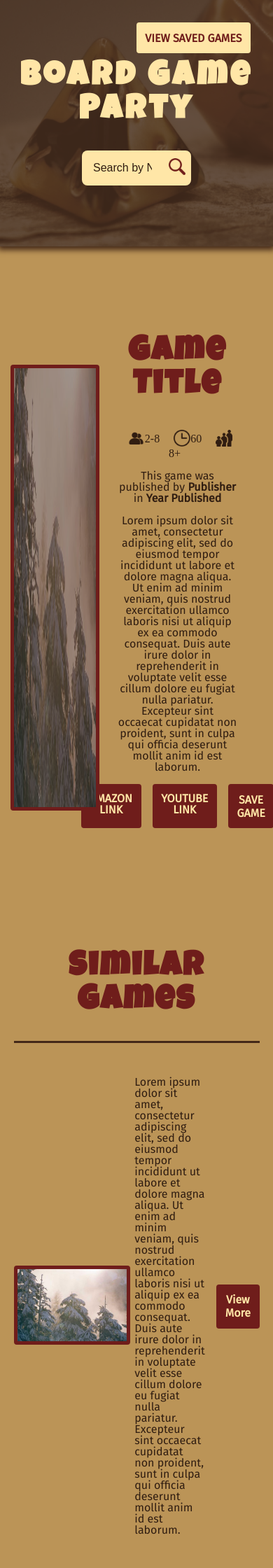
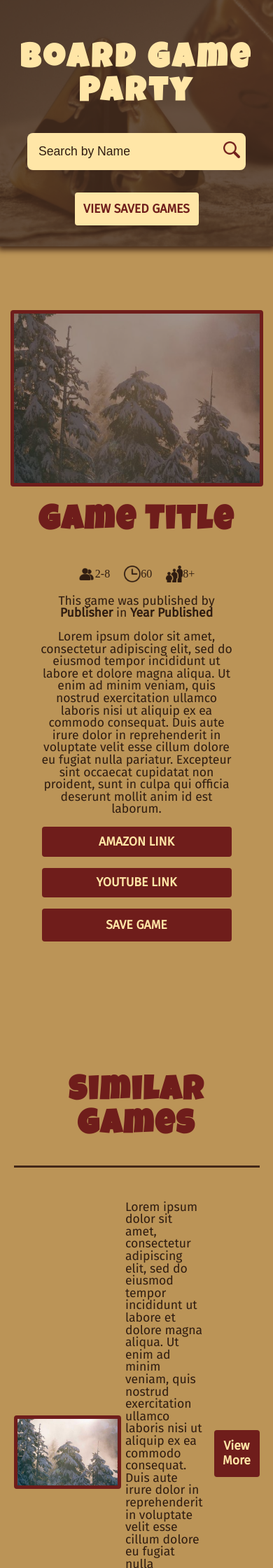
Before and after one commit to CaldwellDerek/bgp, a PHP site: page / in a window 390 px wide. Shown: the top 2240 px of the page at 70% size. Run offline with PHP 8.4, Linux system fonts and the light colour scheme.

Commit message:
adjusted mobile responsiveness of header and main game

```diff
--- a/css/index.css
+++ b/css/index.css
@@ -21,7 +21,7 @@
     --filter: invert(15%) sepia(32%) saturate(3852%) hue-rotate(339deg) brightness(95%) contrast(96%);
     --filter-hover: invert(10%) sepia(10%) saturate(3328%) hue-rotate(339deg) brightness(98%) contrast(93%);
     --game-info-filter: invert(8%) sepia(10%) saturate(6232%) hue-rotate(350deg) brightness(92%) contrast(89%);
-    font-size: 16px;
+
 }
 
 html {
@@ -48,6 +48,7 @@ button,
 a,
 .tooltip {
     font-family: 'Fira Sans', sans-serif;
+    font-size: 1.1rem;
 }
 
 h1,
@@ -72,7 +73,7 @@ h6 {
     font-weight: bold;
     text-decoration: none;
     transition: background .5s, border-color .5s;
-    font-size: 1rem;
+    font-size: 1.1rem;
 }
 
 .btn:hover {
@@ -129,7 +130,7 @@ input::placeholder {
 }
 
 .game-search {
-    width: 40%;
+    width: 50%;
     display: flex;
 }
 
@@ -140,7 +141,7 @@ input::placeholder {
     border-top-left-radius: 0.5rem;
     border-bottom-left-radius: 0.5rem;
     outline: none;
-    font-size: 1rem;
+    font-size: 1.1rem;
     background: var(--search-bg);
     color: var(--search-text);
 }
@@ -383,3 +384,42 @@ footer {
         grid-template-columns: 23% 54% 23%;
     }
 }
+
+@media screen and (max-width: 62.4rem){
+    .game-content {
+        grid-template-columns: 1fr;
+        grid-template-rows: auto auto;
+    }
+
+    .game-image {
+        grid-column: 1 / span 1;
+        grid-row: 1 / span 1;
+    }
+
+
+    .game-info {
+        grid-column: 1 / span 1;
+        grid-row: 2 / span 1;
+    }
+
+    .game-search {
+        width: 80%;
+    }
+
+    #header-btn {
+        position: relative;
+        top: 2rem;
+        right: 0;
+    }
+
+}
+
+@media screen and (max-width: 30rem){
+    .game-info-buttons {
+        flex-direction: column;
+    }
+
+    .game-info-buttons > * {
+        margin-bottom: 1rem;
+    }
+}
```
